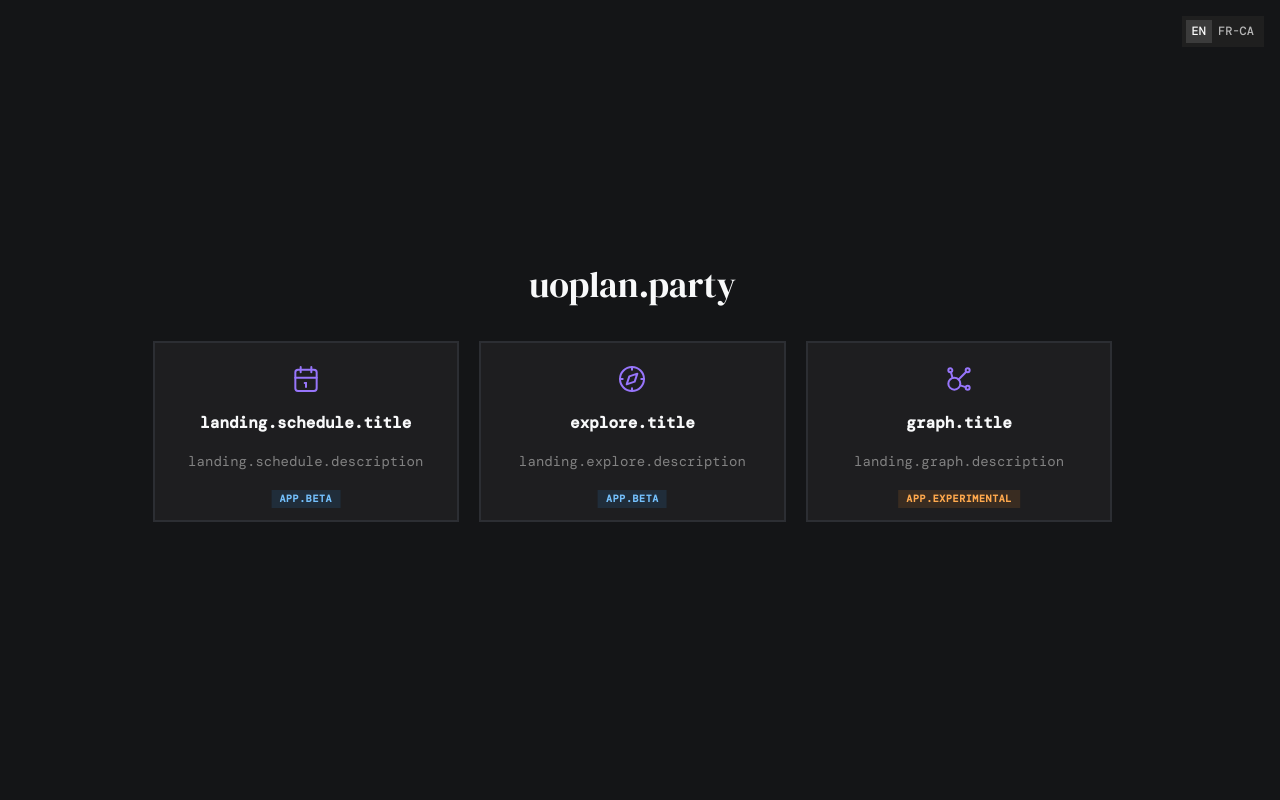
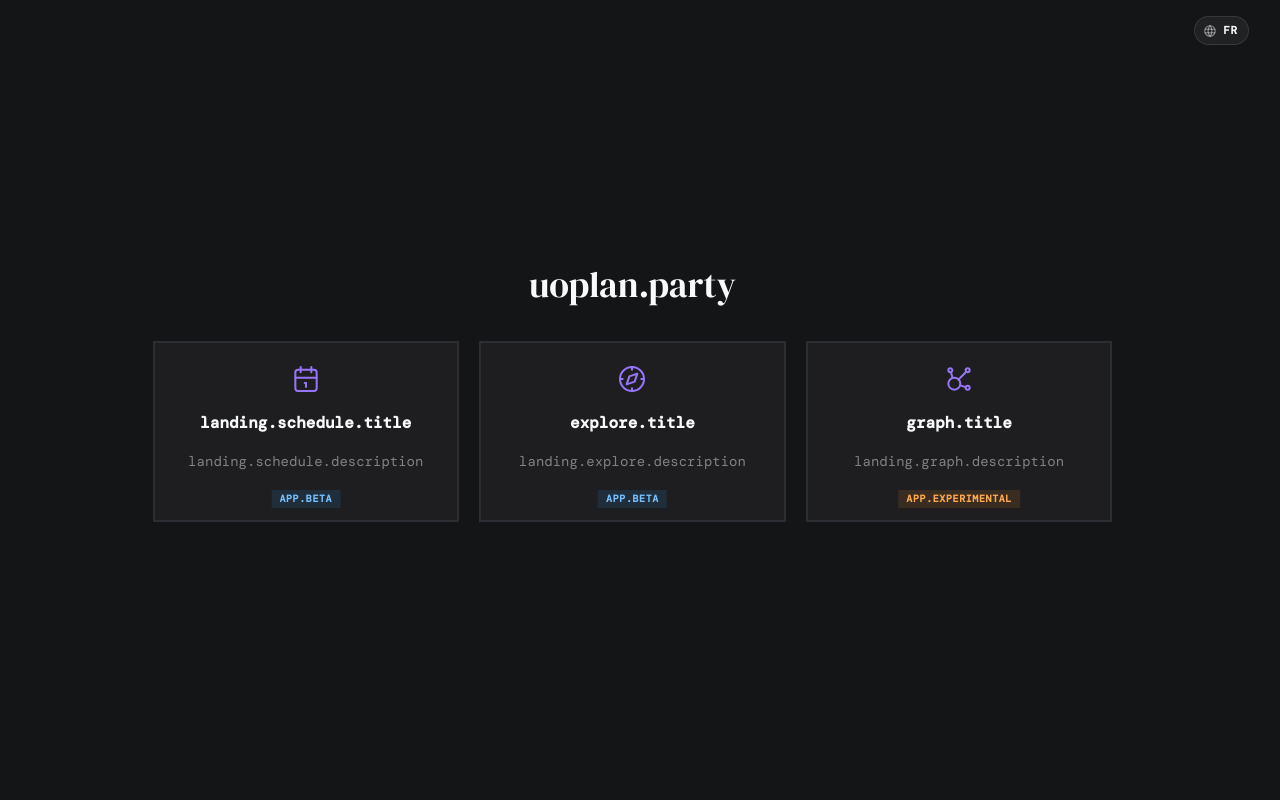
Before and after one commit to uoplan/uoplan, a React (Vite) app in the folder apps/web/: page / in a window 1280 px wide. Shown: the top 800 px of the page. Built offline with nearby package versions, Linux system fonts and the light colour scheme; no server answers; a web font is replaced by a local one; what @lingui/detect-locale would draw is missing.

Commit message:
feat: improve language switcher ux

```diff
--- a/apps/web/src/components/landing/LandingPage.tsx
+++ b/apps/web/src/components/landing/LandingPage.tsx
@@ -1,10 +1,12 @@
 import { Link } from "@tanstack/react-router";
 import { useLingui } from "@lingui/react";
 import { Badge, Box, Paper, SimpleGrid, Stack, Text, Title } from "@mantine/core";
+import { useMediaQuery } from "@mantine/hooks";
 import { IconAffiliate, IconCalendar, IconCompass } from "@tabler/icons-react";
 import { motion } from "framer-motion";
-import type { ReactNode } from "react";
-import { tr } from "../../i18n";
+import { useCallback, useState, type ReactNode } from "react";
+import { dynamicActivate, tr, type AppLocale } from "../../i18n";
+import { LanguageSwitcher } from "../shared/LanguageSwitcher";
 
 type LandingTileProps = {
   to: string;
@@ -93,20 +95,38 @@ function LandingTile({
 export function LandingPage() {
   useLingui();
 
+  const prefersReducedMotion = useMediaQuery("(prefers-reduced-motion: reduce)");
+  const [isLangTransitioning, setIsLangTransitioning] = useState(false);
+
+  const handleLangSwitch = useCallback(
+    async (locale: AppLocale) => {
+      if (prefersReducedMotion) {
+        await dynamicActivate(locale);
+        return;
+      }
+      setIsLangTransitioning(true);
+      await new Promise((r) => setTimeout(r, 130));
+      await dynamicActivate(locale);
+      setIsLangTransitioning(false);
+    },
+    [prefersReducedMotion],
+  );
+
   const betaLabel = tr("app.beta");
   const experimentalLabel = tr("app.experimental");
 
   return (
     <motion.div
       initial={{ opacity: 0, y: 10 }}
-      animate={{ opacity: 1, y: 0 }}
+      animate={{ opacity: isLangTransitioning ? 0 : 1, y: isLangTransitioning ? 0 : 0 }}
       exit={{ opacity: 0, y: -10 }}
-      transition={{ duration: 0.3 }}
+      transition={{ duration: isLangTransitioning ? 0.13 : 0.3, ease: "easeInOut" }}
       style={{ width: "100%", minHeight: "100vh" }}
     >
       <Box
         component="main"
         style={{
+          position: "relative",
           minHeight: "100vh",
           padding: 24,
           backgroundColor: "#141517",
@@ -116,6 +136,16 @@ export function LandingPage() {
           justifyContent: "center",
         }}
       >
+        <Box
+          style={{
+            position: "absolute",
+            top: 16,
+            right: 16,
+          }}
+        >
+          <LanguageSwitcher onSwitch={handleLangSwitch} />
+        </Box>
+
         <Stack gap="xl" align="center" w="100%" maw={960} pb={16}>
           <Title
             order={1}
--- a/apps/web/src/components/shared/LanguageSwitcher.tsx
+++ b/apps/web/src/components/shared/LanguageSwitcher.tsx
@@ -1,11 +1,17 @@
-import { SegmentedControl } from "@mantine/core";
+import { UnstyledButton } from "@mantine/core";
 import { useLingui } from "@lingui/react";
+import { IconWorld } from "@tabler/icons-react";
 import { dynamicActivate, tr, type AppLocale } from "../../i18n";
 
-const OPTIONS = [
-  { value: "en", label: "EN" },
-  { value: "fr-CA", label: "FR-CA" },
-];
+const NEXT: Record<AppLocale, AppLocale> = {
+  en: "fr-CA",
+  "fr-CA": "en",
+};
+
+const LABEL: Record<AppLocale, string> = {
+  en: "EN",
+  "fr-CA": "FR",
+};
 
 interface LanguageSwitcherProps {
   onSwitch?: (locale: AppLocale) => void | Promise<void>;
@@ -14,18 +20,48 @@ interface LanguageSwitcherProps {
 export function LanguageSwitcher({ onSwitch }: LanguageSwitcherProps) {
   const { i18n } = useLingui();
   const locale = (i18n.locale || "en") as AppLocale;
+  const next = NEXT[locale];
 
   return (
-    <SegmentedControl
-      size="xs"
-      radius={0}
-      value={locale}
-      onChange={(next) => {
-        if (onSwitch) void onSwitch(next as AppLocale);
-        else void dynamicActivate(next as AppLocale);
+    <UnstyledButton
+      aria-label={tr("languageSwitcher.ariaLabel")}
+      onClick={() => {
+        if (onSwitch) void onSwitch(next);
+        else void dynamicActivate(next);
       }}
-      data={OPTIONS}
-      aria-label={tr("languageSwitcher.ariaLabel")}
-    />
+      style={{
+        display: "flex",
+        alignItems: "center",
+        gap: 6,
+        background: "rgba(255,255,255,0.06)",
+        border: "1px solid rgba(255,255,255,0.10)",
+        borderRadius: 999,
+        padding: "5px 10px 5px 8px",
+        backdropFilter: "blur(8px)",
+        cursor: "pointer",
+        transition: "background 0.15s ease, border-color 0.15s ease",
+      }}
+      onMouseEnter={(e) => {
+        (e.currentTarget as HTMLButtonElement).style.background = "rgba(255,255,255,0.10)";
+        (e.currentTarget as HTMLButtonElement).style.borderColor = "rgba(255,255,255,0.18)";
+      }}
+      onMouseLeave={(e) => {
+        (e.currentTarget as HTMLButtonElement).style.background = "rgba(255,255,255,0.06)";
+        (e.currentTarget as HTMLButtonElement).style.borderColor = "rgba(255,255,255,0.10)";
+      }}
+    >
+      <IconWorld size={14} style={{ color: "rgba(255,255,255,0.45)", flexShrink: 0 }} />
+      <span
+        style={{
+          fontSize: 11,
+          fontWeight: 700,
+          letterSpacing: "0.07em",
+          color: "#F8F9FA",
+          userSelect: "none",
+        }}
+      >
+        {LABEL[next]}
+      </span>
+    </UnstyledButton>
   );
 }
--- a/apps/web/src/routes/__root.tsx
+++ b/apps/web/src/routes/__root.tsx
@@ -1,15 +1,12 @@
 import { createRootRoute, HeadContent, Link, Outlet } from "@tanstack/react-router";
 import { buildRootHead } from "../lib/seo";
-import { useCallback, useEffect, useState } from "react";
+import { useEffect } from "react";
 import { useLingui } from "@lingui/react";
 import { Box, Text } from "@mantine/core";
-import { useMediaQuery } from "@mantine/hooks";
-import { motion } from "framer-motion";
 import { usePersistState } from "../hooks/usePersistState";
 import { useAppStore } from "../store/appStore";
-import { dynamicActivate, tr, type AppLocale } from "../i18n";
+import { tr } from "../i18n";
 import { AppFooter } from "../components/shared/AppFooter";
-import { LanguageSwitcher } from "../components/shared/LanguageSwitcher";
 
 export const Route = createRootRoute({
   head: () => buildRootHead(),
@@ -57,23 +54,6 @@ function RootLayout() {
 
   usePersistState(!!indices);
 
-  const prefersReducedMotion = useMediaQuery("(prefers-reduced-motion: reduce)");
-  const [isLangTransitioning, setIsLangTransitioning] = useState(false);
-
-  const handleLangSwitch = useCallback(
-    async (locale: AppLocale) => {
-      if (prefersReducedMotion) {
-        await dynamicActivate(locale);
-        return;
-      }
-      setIsLangTransitioning(true);
-      await new Promise((r) => setTimeout(r, 130));
-      await dynamicActivate(locale);
-      setIsLangTransitioning(false);
-    },
-    [prefersReducedMotion],
-  );
-
   return (
     <Box
       style={{
@@ -84,26 +64,10 @@ function RootLayout() {
       }}
     >
       <HeadContent />
-      <Box
-        style={{
-          position: "fixed",
-          top: 16,
-          right: 16,
-          zIndex: 1000,
-        }}
-      >
-        <LanguageSwitcher onSwitch={handleLangSwitch} />
+      <Box style={{ flex: 1 }}>
+        <Outlet />
       </Box>
-      <motion.div
-        animate={{ opacity: isLangTransitioning ? 0 : 1 }}
-        transition={{ duration: isLangTransitioning ? 0.13 : 0.2, ease: "easeInOut" }}
-        style={{ flex: 1, display: "flex", flexDirection: "column" }}
-      >
-        <Box style={{ flex: 1 }}>
-          <Outlet />
-        </Box>
-        <AppFooter />
-      </motion.div>
+      <AppFooter />
     </Box>
   );
 }
```
